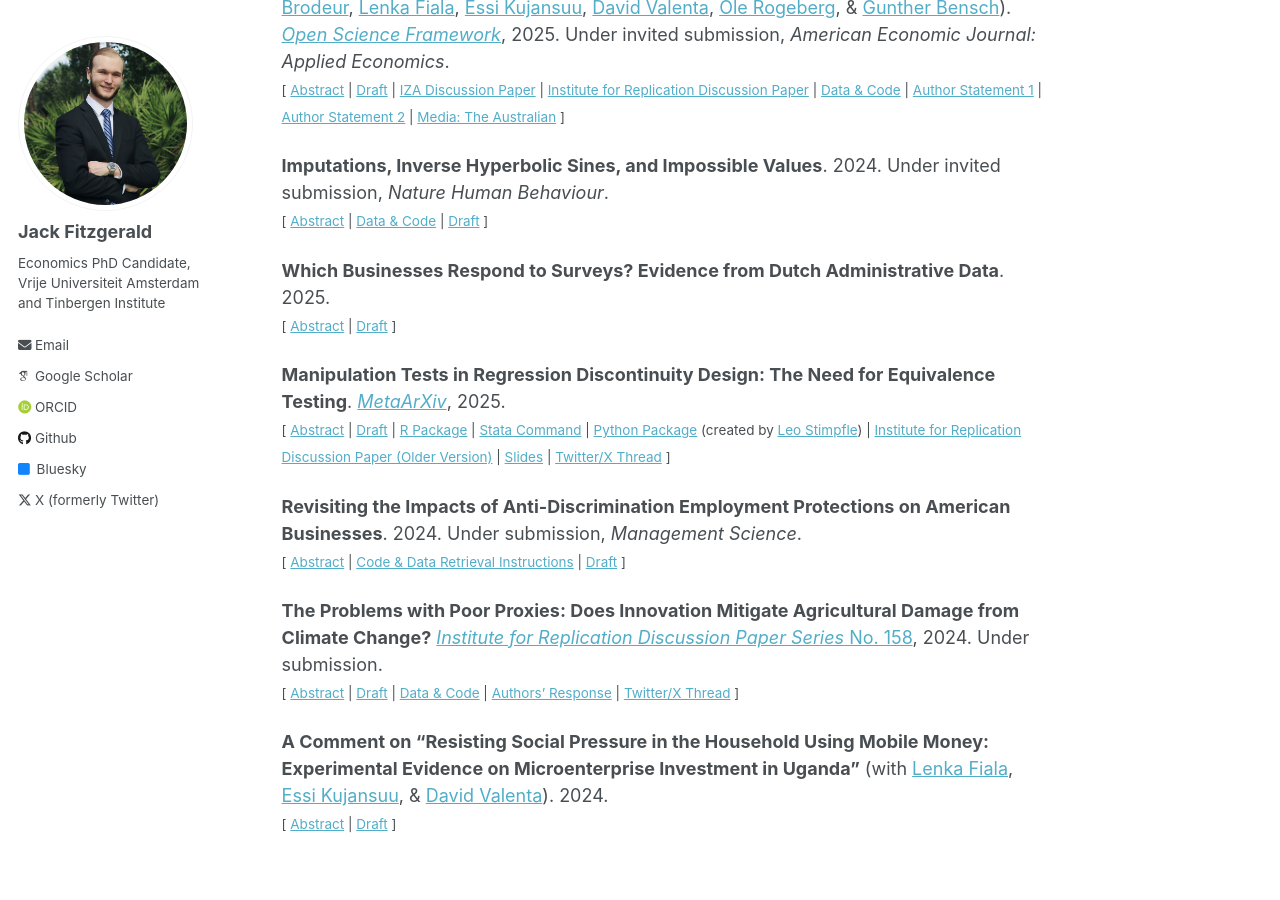
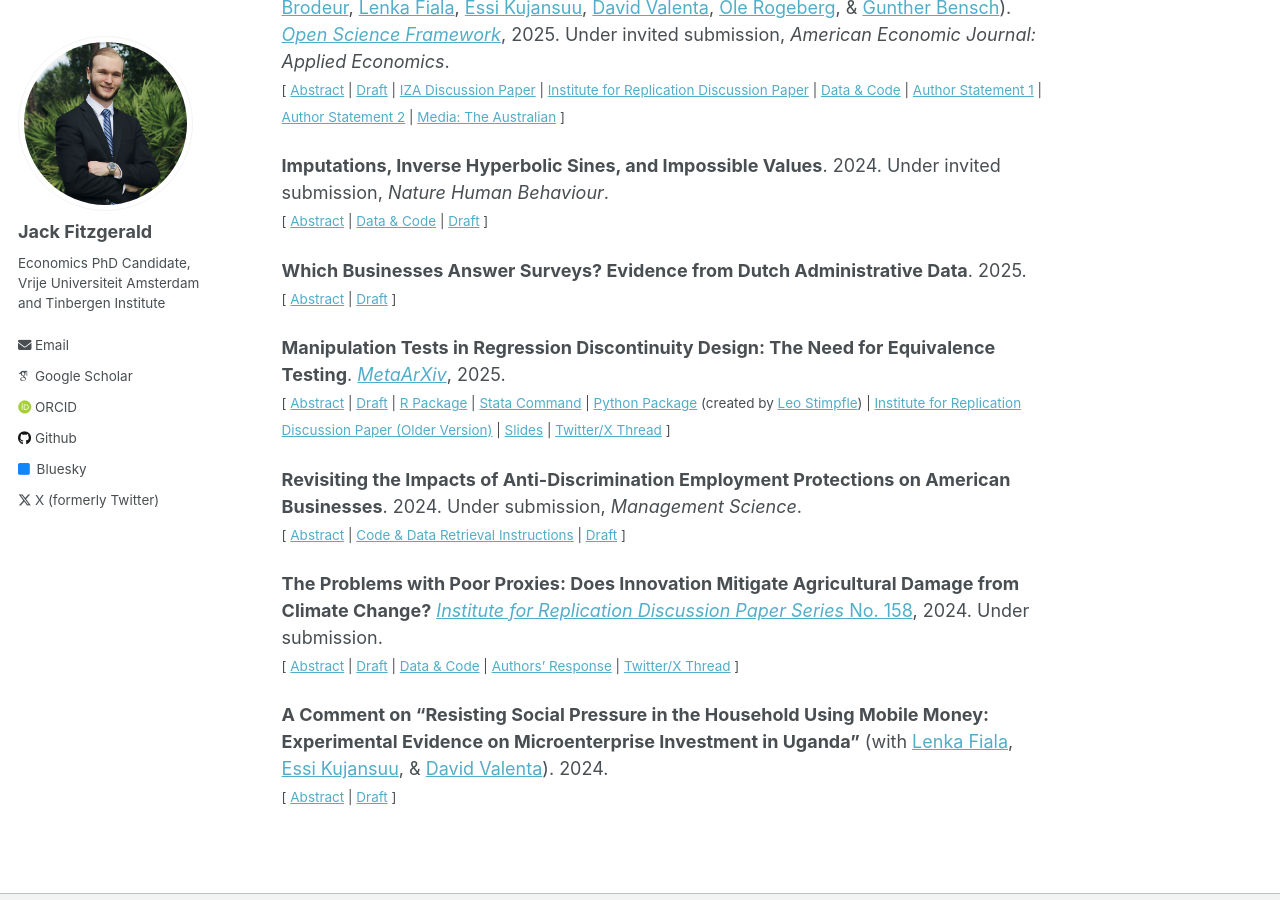
Before and after one commit to jack-fitzgerald/jack-fitzgerald.github.io, a Jekyll site: the page built from _pages/papers.md, in a window 1280 px wide and 900 px high, scrolled down 1175 px. Built offline with Jekyll 4.4.1, drawn with Linux system fonts in a browser that asks for light colours; some web fonts are replaced.

Commit message:
Update papers.md

```diff
--- a/_pages/papers.md
+++ b/_pages/papers.md
@@ -86,7 +86,7 @@ Wolfowicz et al. (2023, <i>Nature Human Behaviour</i>) find that more arrests an
 
 </small><br><br/></div>
 
-**Which Businesses Respond to Surveys? Evidence from Dutch Administrative Data**. 2025. <br/>
+**Which Businesses Answer Surveys? Evidence from Dutch Administrative Data**. 2025. <br/>
 <small>[ <a href="#/" onclick="visib('LISA')">Abstract</a> | [Draft](https://jack-fitzgerald.github.io/files/LISA.pdf) ] </small>
 
 <div id="LISA" style="display: none; text-align: justify; line-height: 1.2" ><small>
```
